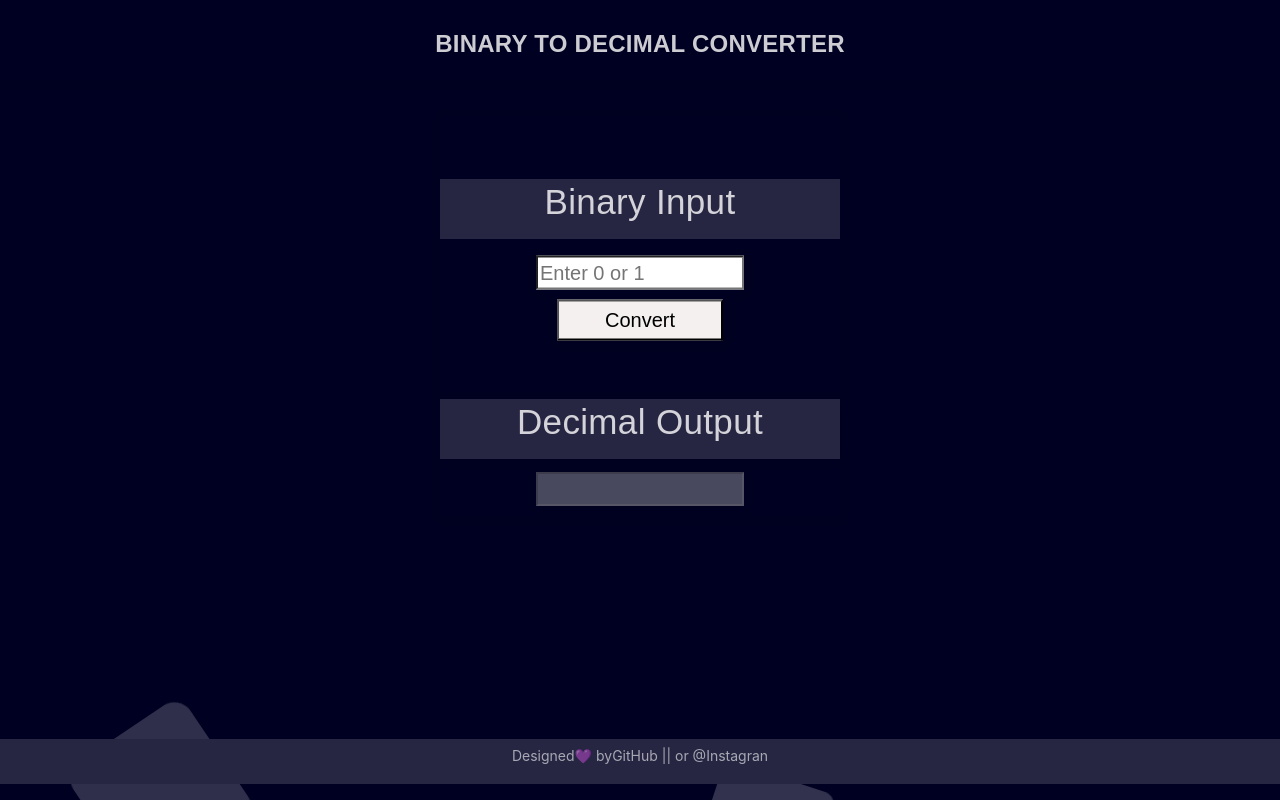
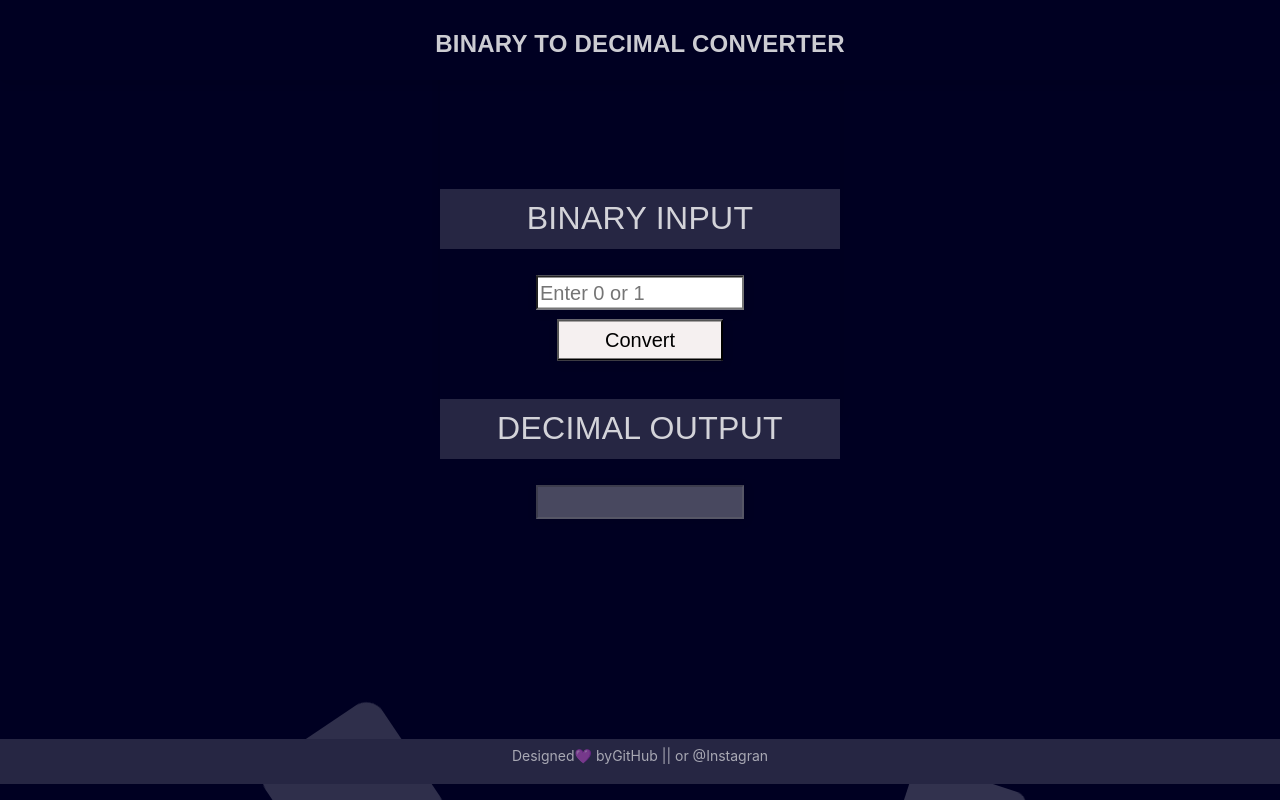
Before and after one commit to onezer00/binary-to-decimal, a Next.js app: page / in a window 1280 px wide. Built offline with nearby package versions, Linux system fonts and the light colour scheme.

Commit message:
binary-to-decimal: ajuste de css.

```diff
--- a/pages/index.jsx
+++ b/pages/index.jsx
@@ -70,7 +70,9 @@ function FormComponent() {
                 <div className={styles.formulario}>
                     {errorMessage && <span style={{ color: 'red' }}>{errorMessage}</span>}
                     <br />
-                    <div className={styles.titleInput}>Binary Input</div>
+                    <div className={styles.titleText}>
+                        Binary Input
+                        </div>
                     <div className={styles.binaryImput}>
                         <div className={styles.binaryImput}>
                             <input
@@ -81,10 +83,12 @@ function FormComponent() {
                             value={binaryText}
                             onChange={e => setBinaryText(e.target.value)}
                             />
-                            <button type="submit">Convert</button>
+                            <div>
+                                <button type="submit">Convert</button>
+                            </div>
                         </div>
                     </div>
-                    <div className={styles.titleOutput}>
+                    <div className={styles.titleText}>
                         Decimal Output
                     <div className={styles.decimalOutput}>
                         <input
--- a/styles/Home.module.scss
+++ b/styles/Home.module.scss
@@ -7,6 +7,20 @@
   height: 80px;
   position: relative;
   z-index: 10;
+
+  h1 {
+    margin-top: unset;
+    font-size: 4rem;
+    min-width: 25rem;
+    text-transform: uppercase;
+    font-size: 1.5rem;
+    color: rgba(255, 255, 255, 0.8);
+    line-height: 1;
+    letter-spacing: 0.01em;
+    text-align: center;
+    padding-top: 2rem;
+    font-weight: bold;
+  }
 }
 
 @keyframes animate {
@@ -32,19 +46,19 @@
   padding: 0;
   background: #002;
   overflow: hidden;
-}
 
-.background li {
+  li {
     position: absolute;
     display: block;
     list-style: none;
+    margin-left: 15%;
     width: 20px;
     height: 20px;
     background: rgba(255, 255, 255, 0.2);
     animation: animate 19s linear infinite;
   }
 
-.background li:nth-child(0) {
+  li:nth-child(0) {
     left: 15%;
     width: 153px;
     height: 153px;
@@ -52,7 +66,7 @@
     animation-delay: 1s;
   }
 
-.background li:nth-child(1) {
+  li:nth-child(1) {
     left: 7%;
     width: 141px;
     height: 141px;
@@ -60,7 +74,7 @@
     animation-delay: 4s;
   }
 
-.background li:nth-child(2) {
+  li:nth-child(2) {
     left: 55%;
     width: 118px;
     height: 118px;
@@ -68,7 +82,7 @@
     animation-delay: 5s;
   }
 
-.background li:nth-child(3) {
+  li:nth-child(3) {
     left: 9%;
     width: 87px;
     height: 87px;
@@ -76,7 +90,7 @@
     animation-delay: 11s;
   }
 
-.background li:nth-child(4) {
+  li:nth-child(4) {
     left: 46%;
     width: 115px;
     height: 115px;
@@ -84,31 +98,18 @@
     animation-delay: 10s;
   }
 
-.background li:nth-child(5) {
+  li:nth-child(5) {
     left: 25%;
     width: 78px;
     height: 78px;
     bottom: -78px;
     animation-delay: 10s;
   }
+}
 
 .pageForm {
   display: flex;
   background: #002;
-}
-
-.header h1 {
-  margin-top: unset;
-  font-size: 4rem;
-  min-width: 25rem;
-  text-transform: uppercase;
-  font-size: 1.5rem;
-  color: rgba(255, 255, 255, 0.8);
-  line-height: 1;
-  letter-spacing: 0.01em;
-  text-align: center;
-  padding-top: 2rem;
-  font-weight: bold;
 }
 
 .formulario {
@@ -124,37 +125,19 @@
   left: 50%;
   margin-right: -50%;
   transform: translate(-50%, -50%);
-  margin-top: 220px;
+  margin-top: 120px;
 }
 
 .binaryImput {
   position: absolute;
-  display: block;
+  display: flexbox;
   margin: 0;
   left: 50%;
   margin-right: -50%;
   transform: translate(-50%, -50%);
-  margin-top: 10%;
-}
+  margin-top: 25px;
 
-.titleInput {
-  display: block;
-  font-size: 35px;
-  color: rgba(255,255,255,0.8);
-  line-height: 1;
-  letter-spacing: 0.01em;
-  background-color: #262643;
-  width: 100%;
-  height: 55px;
-  margin: 0;
-  top: 50%;
-  left: 50%;
-  margin-right: -50%;
-  margin-top: 40px;
-  padding-top: 5px;
-}
-
-.binaryImput input {
+  input {
     box-shadow: 1px 2px 10px rgba(0, 0, 0, 0.1);
     font-family: 'M PLUS Rounded 1c', sans-serif;
     font-size: 20px;
@@ -163,7 +146,7 @@
     height: 28px
   }
 
-.binaryImput button {
+  button {
     box-shadow: 1px 2px 10px rgba(0, 0, 0, 0.1);
     font-family: 'M PLUS Rounded 1c', sans-serif;
     font-size: 20px;
@@ -171,6 +154,7 @@
     height: 35px;
     margin-top: 10px;
     background-color: rgb(245, 240, 240);
+  }
 }
 
 .decimalOutput {
@@ -184,29 +168,8 @@
   margin-right: -50%;
   transform: translate(-50%, -50%);
   margin-top: 50px;
-}
 
-.titleOutput {
-  box-shadow: 1px 2px 10px rgba(0, 0, 0, 0.1);
-  font-family: 'M PLUS Rounded 1c', sans-serif;
-  font-size: 20px;
-  display: block;
-  font-size: 35px;
-  color: rgba(255,255,255,0.8);
-  line-height: 1;
-  letter-spacing: 0.01em;
-  background-color: #262643;
-  width: 100%;
-  height: 55px;
-  margin: 0;
-  top: 50%;
-  left: 50%;
-  margin-right: -50%;
-  margin-top: 40%;
-  padding-top: 5px;
-}
-
-.decimalOutput input {
+  input {
     box-shadow: 1px 2px 10px rgba(0, 0, 0, 0.1);
     font-family: 'M PLUS Rounded 1c', sans-serif;
     font-size: 20px;
@@ -221,6 +184,22 @@
     color: #fff;
     text-align: center;
   }
+}
+
+.titleText {
+  display: block;
+  font-size: 2rem;
+  color: rgba(255,255,255,0.8);
+  line-height: 3rem;
+  letter-spacing: 0.01em;
+  background-color: #262643;
+  width: 100%;
+  height: 55px;
+  margin-top: 40px;
+  padding-top: 5px;
+  text-transform: uppercase;
+  margin-top: 150px;
+}
 
 .footer {
   position: absolute; bottom: 1rem;
```
Lines whose indentation alone changed are shown as unchanged.
